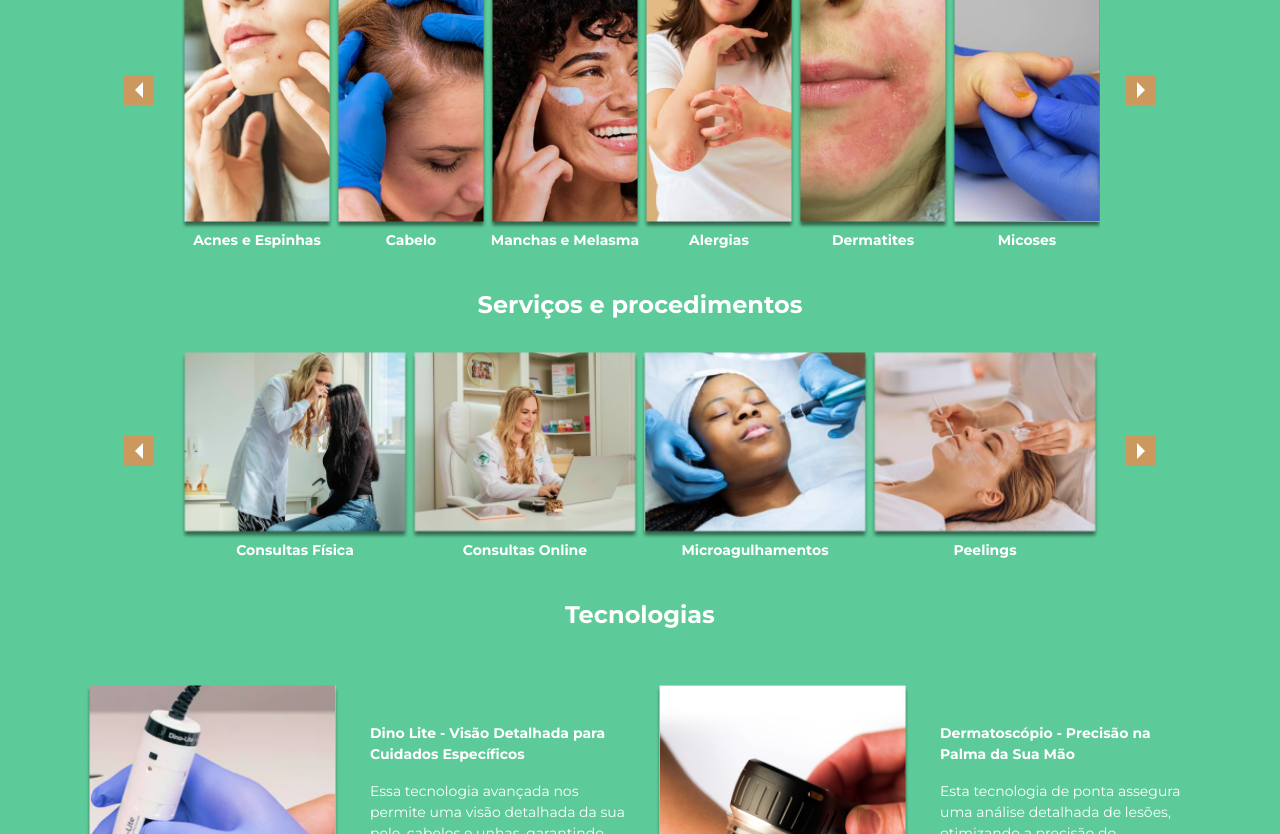
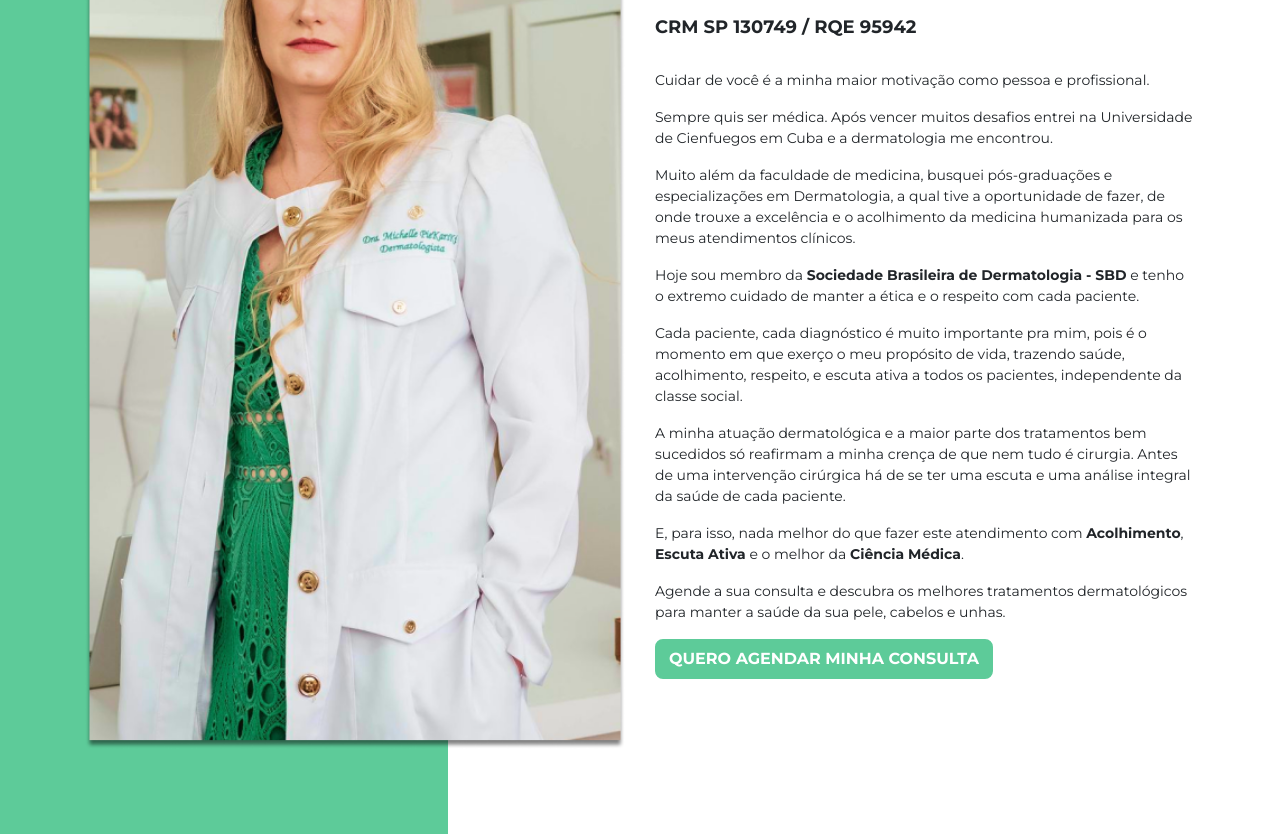
Before and after one commit to JoeKyy/michelle-piekarski, a website: page html/app/index.html in a window 1280 px wide. Shown: the part 1966-2800 px from the top of the page. Drawn offline with nearby package versions, Linux system fonts and the light colour scheme.

Commit message:
feat: adding about section

```diff
--- a/html/app/assets/js/jquery.functions.js
+++ b/html/app/assets/js/jquery.functions.js
@@ -30,7 +30,7 @@ $(function () {
 			{
 				breakpoint: 1025,
 				settings: {
-				slidesToShow: 5,
+				slidesToShow: 3,
 				slidesToScroll: 1,
 				}
 			},
@@ -55,7 +55,7 @@ $(function () {
 			{
 				breakpoint: 1025,
 				settings: {
-				slidesToShow: 3,
+				slidesToShow: 2,
 				slidesToScroll: 1,
 				}
 			},
@@ -80,7 +80,7 @@ $(function () {
 			{
 				breakpoint: 1025,
 				settings: {
-				slidesToShow: 3,
+				slidesToShow: 2,
 				slidesToScroll: 1,
 				}
 			},
--- a/html/app/assets/scss/elements/_section.scss
+++ b/html/app/assets/scss/elements/_section.scss
@@ -1,4 +1,6 @@
 section {
+    padding: (space(xg) * 1.5) 0;
+
     h2 {
         @include font(bold);
         color: inherit;
@@ -43,6 +45,34 @@ section {
         }
     }
 
+    &#sobre {
+        position: relative;
+
+        &:before {
+            @include responsive(medium, max) {
+                @include generated-content(50%, 55%);
+            }
+
+            @include responsive(small, max) {
+                @include generated-content(50%, 35%);
+            }
+
+            @include generated-content(35%, 100%);
+
+            position: absolute;
+            top: 0;
+            left: 0;
+            z-index: 1;
+
+            background-color: color(primary);
+        }
+
+        .container {
+            position: relative;
+            z-index: 2;
+        }
+    }
+
     &#depoimentos {
         .depoimentos--box {
             li {
--- a/html/app/assets/scss/vendors/slick/_slick.scss
+++ b/html/app/assets/scss/vendors/slick/_slick.scss
@@ -17,9 +17,13 @@
             cursor: pointer;
 
             &.slick-prev {
+                @include responsive(medium, max) {
+                    margin: auto auto auto (- space(g));
+                }
+
                 position: absolute;
                 left: 0;
-                margin: (space(xg) * 1.5) auto auto (- space(xg));
+                margin: auto auto auto (- space(xg));
                 color: color(light);
                 &:before {
                     content: "";
@@ -33,9 +37,13 @@
                 }
             }
             &.slick-next {
+                @include responsive(medium, max) {
+                    margin: auto (- space(g)) auto auto;
+                }
+
                 position: absolute;
                 right: 0;
-                margin: (space(xg) * 1.5) (- space(xg)) auto auto;
+                margin: auto (- space(xg)) auto auto;
                 color: color(light);
                 &:before {
                     content: "";
--- a/html/app/index.html
+++ b/html/app/index.html
@@ -89,7 +89,7 @@
         </div>
     </header>
     <main>
-        <section id="destaque">
+        <section id="destaque" class="p-0">
             <div class="jumbotron">
                 <div class="container">
                     <div class="row align-items-center">
@@ -106,7 +106,7 @@
                 </div>
             </div>
         </section>
-        <section id="dificudades" class="bg-color-light p-5">
+        <section id="dificudades" class="bg-color-light">
             <div class="container">
                 <div class="row my-4">
                     <div class="col-xl-12 text-center text-color-primary">
@@ -226,7 +226,52 @@
                 </div>
             </div>
         </section>
-        <section id="tratamentos" class="bg-color-primary text-color-light p-5">
+        <section id="sobre" class="bg-color-light">
+            <div class="container">
+                <div class="row align-items-center">
+                    <div class="col-xl-6">
+                        <img class="img-fluid" src="./assets/images/img-sobre.png" alt="">
+                    </div>
+                    <div class="col-xl-6">
+                        <div class="row my-4">
+                            <div class="col-xl-12 text-color-primary">
+                                <h2 class="h6">
+                                    <span>Sobre</span>
+                                </h2>
+                            </div>
+                        </div>
+                        <div class="row my-4">
+                            <div class="col-xl-12">
+                                <h3 class="h4 text-uppercase">Dra. Michelle Piekarski</h3>
+                            </div>
+                        </div>
+                        <div class="row my-4">
+                            <div class="col-xl-12">
+                                <p class="h5">CRM SP 130749 / RQE 95942</p>
+                            </div>
+                        </div>
+                        <div class="row my-4">
+                            <div class="col-xl-12">
+                                <p>Cuidar de você é a minha maior motivação como pessoa e profissional.</p>
+                                <p>Sempre quis ser médica. Após vencer muitos desafios entrei na Universidade de Cienfuegos em Cuba e a dermatologia me encontrou.</p>
+                                <p>Muito além da faculdade de medicina, busquei pós-graduações e especializações em Dermatologia, a qual tive a oportunidade de fazer, de onde trouxe a excelência e o acolhimento da medicina humanizada para os meus atendimentos clínicos.</p>
+                                <p>Hoje sou membro da <strong>Sociedade Brasileira de Dermatologia - SBD</strong> e tenho o extremo cuidado de manter a ética e o respeito com cada paciente.</p>
+                                <p>Cada paciente, cada diagnóstico é muito importante pra mim, pois é o momento em que exerço o meu propósito de vida, trazendo saúde, acolhimento, respeito, e escuta ativa a todos os pacientes, independente da classe social.</p>
+                                <p>A minha atuação dermatológica e a maior parte dos tratamentos bem sucedidos só reafirmam a minha crença de que nem tudo é cirurgia. Antes de uma intervenção cirúrgica há de se ter uma escuta e uma análise integral da saúde de cada paciente.</p>
+                                <p>E, para isso, nada melhor do que fazer este atendimento com <strong>Acolhimento</strong>, <strong>Escuta Ativa</strong> e o melhor da <strong>Ciência Médica</strong>.</p>
+                                <p>Agende a sua consulta e descubra os melhores tratamentos dermatológicos para manter a saúde da sua pele, cabelos e unhas.</p>
+                                <p>
+                                    <a href="#" class="btn btn-primary text-uppercase">
+                                        Quero agendar minha consulta
+                                    </a>
+                                </p>
+                            </div>
+                        </div>
+                    </div>
+                </div>
+            </div>
+        </section>
+        <section id="tratamentos" class="bg-color-primary text-color-light">
             <div class="container">
                 <div class="row my-4">
                     <div class="col-xl-12 text-center text-color-light">
@@ -358,7 +403,7 @@
                 </div>
             </div>
         </section>
-        <section id="depoimentos" class="bg-color-light p-5">
+        <section id="depoimentos" class="bg-color-light">
             <div class="container">
                 <div class="row my-4">
                     <div class="col-xl-12 text-center text-color-primary">
@@ -381,7 +426,7 @@
                     <div class="col-xl-12">
                         <ul class="depoimentos--box d-flex">
                             <li>
-                                <div class="bg-color-light col-11 py-3 mb-2">
+                                <div class="bg-color-light col-11 py-3 mb-2 mx-2">
                                     <div class="d-flex">
                                         <div class="pr-2 pt-0 pb-2">
                                             <img src="https://placehold.co/40" alt="">
@@ -400,7 +445,7 @@
                                 </div>
                             </li>
                             <li>
-                                <div class="bg-color-light col-11 py-3 mb-2">
+                                <div class="bg-color-light col-11 py-3 mb-2 mx-2">
                                     <div class="d-flex">
                                         <div class="pr-2 pt-0 pb-2">
                                             <img src="https://placehold.co/40" alt="">
@@ -419,7 +464,7 @@
                                 </div>
                             </li>
                             <li>
-                                <div class="bg-color-light col-11 py-3 mb-2">
+                                <div class="bg-color-light col-11 py-3 mb-2 mx-2">
                                     <div class="d-flex">
                                         <div class="pr-2 pt-0 pb-2">
                                             <img src="https://placehold.co/40" alt="">
@@ -438,7 +483,7 @@
                                 </div>
                             </li>
                             <li>
-                                <div class="bg-color-light col-11 py-3 mb-2">
+                                <div class="bg-color-light col-11 py-3 mb-2 mx-2">
                                     <div class="d-flex">
                                         <div class="pr-2 pt-0 pb-2">
                                             <img src="https://placehold.co/40" alt="">
@@ -457,7 +502,7 @@
                                 </div>
                             </li>
                             <li>
-                                <div class="bg-color-light col-11 py-3 mb-2">
+                                <div class="bg-color-light col-11 py-3 mb-2 mx-2">
                                     <div class="d-flex">
                                         <div class="pr-2 pt-0 pb-2">
                                             <img src="https://placehold.co/40" alt="">
@@ -480,7 +525,7 @@
                 </div>
             </div>
         </section>
-        <section id="diferenciais" class="bg-color-secondary text-color-light p-5">
+        <section id="diferenciais" class="bg-color-secondary text-color-light">
             <div class="container">
                 <div class="row my-4">
                     <div class="col-xl-12 text-center text-color-light">
@@ -565,7 +610,7 @@
                 </div>
             </div>
         </section>
-        <section class="bg-color-primary text-color-light p-5">
+        <section class="bg-color-primary text-color-light">
             <div class="container">
                 <div class="row my-4">
                     <div class="col-xl-12 text-center text-color-light">
@@ -598,7 +643,7 @@
                 </div>
             </div>
         </section>
-        <section id="map">
+        <section id="map" class="p-0">
             <div class="container-fluid px-0">
                 <div class="row">
                     <div class="col-xl-12">
```
Also changed, not shown: html/app/assets/css/style.css, html/app/assets/css/style.min.css.
